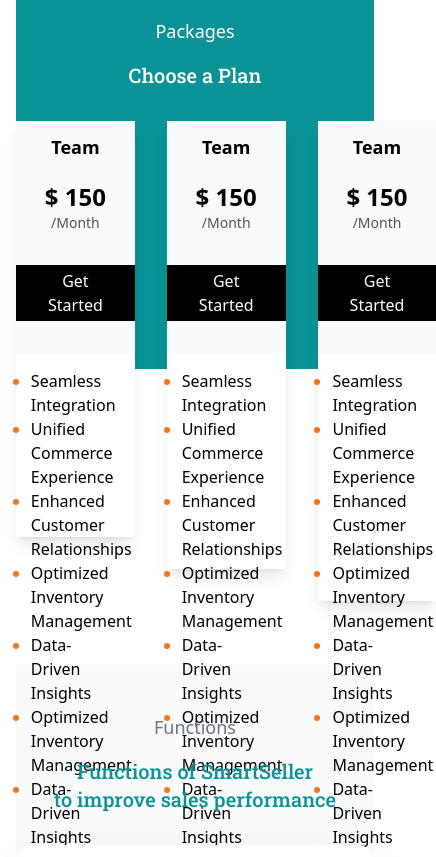
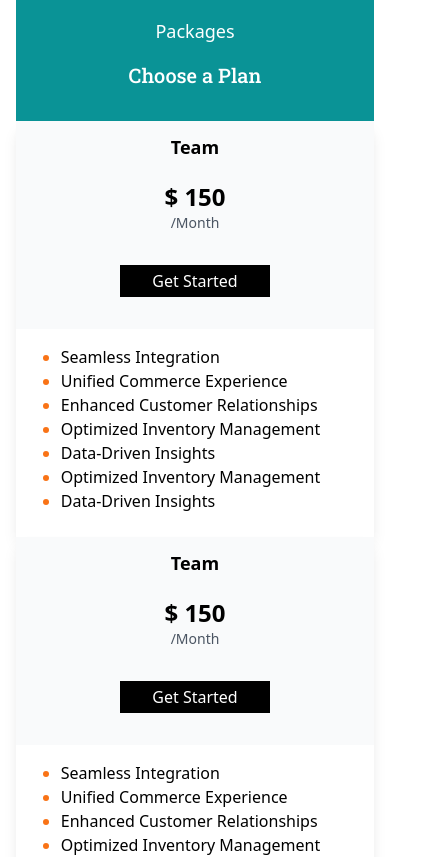
Before and after one commit to AtmosDerrick/smart-seller, a React (Create React App) app: page / in a window 390 px wide. Shown: the part 1740-2597 px from the top of the page, 436 px wide, since content can reach past the window. Built offline with nearby package versions, Linux system fonts and the light colour scheme.

Commit message:
make packages responsive

```diff
--- a/src/Pages/Home.jsx
+++ b/src/Pages/Home.jsx
@@ -80,7 +80,7 @@ function Home() {
             Choose a Plan
           </h2>
 
-          <div className="flex justify-between gap-8">
+          <div className="lg:flex lg:justify-between gap-2 xl:gap-8">
             <div className="w-full h-[26rem] bg-white shadow-lg ">
               <div className="bg-gray-50 text-center pb-8">
                 <div className="w-full flex justify-center ">
```
